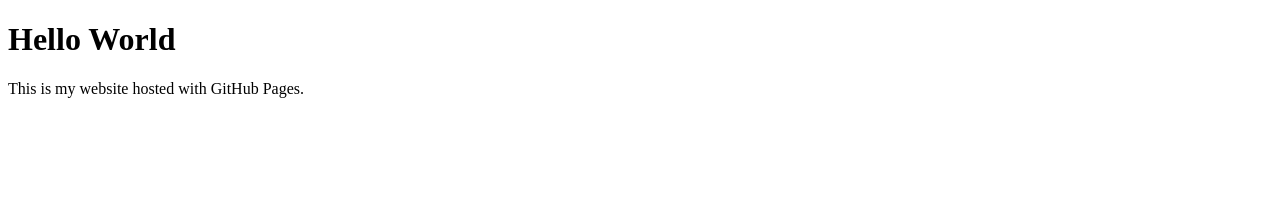
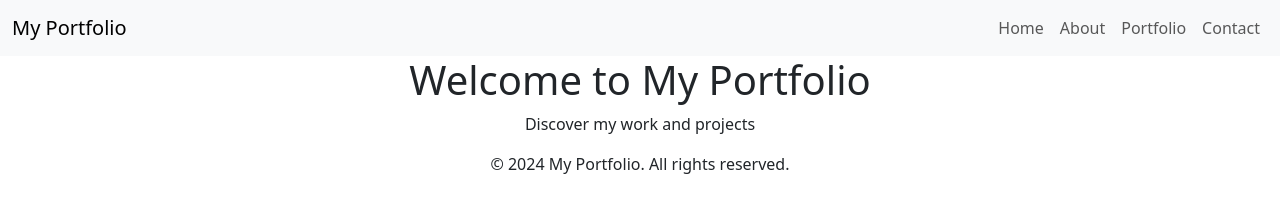
Before and after one commit to AyakazeZero/AyakazeZero.github.io, a plain HTML site: page index.html in a window 1280 px wide. Drawn offline with nearby package versions, Linux system fonts and the light colour scheme.

Commit message:
Update index.html

```diff
--- a/index.html
+++ b/index.html
@@ -1,10 +1,52 @@
 <!DOCTYPE html>
-<html>
+<html lang="en">
 <head>
-    <title>My GitHub Page</title>
+    <meta charset="UTF-8">
+    <meta name="viewport" content="width=device-width, initial-scale=1.0">
+    <title>Portfolio - Home</title>
+    <link rel="stylesheet" href="css/styles.css">
+    <link href="https://cdn.jsdelivr.net/npm/bootstrap@5.3.0/dist/css/bootstrap.min.css" rel="stylesheet">
 </head>
 <body>
-    <h1>Hello World</h1>
-    <p>This is my website hosted with GitHub Pages.</p>
+    <!-- Navbar -->
+    <nav class="navbar navbar-expand-lg navbar-light bg-light">
+        <div class="container-fluid">
+            <a class="navbar-brand" href="index.html">My Portfolio</a>
+            <button class="navbar-toggler" type="button" data-bs-toggle="collapse" data-bs-target="#navbarNav" aria-controls="navbarNav" aria-expanded="false" aria-label="Toggle navigation">
+                <span class="navbar-toggler-icon"></span>
+            </button>
+            <div class="collapse navbar-collapse" id="navbarNav">
+                <ul class="navbar-nav ms-auto">
+                    <li class="nav-item">
+                        <a class="nav-link" href="index.html">Home</a>
+                    </li>
+                    <li class="nav-item">
+                        <a class="nav-link" href="about.html">About</a>
+                    </li>
+                    <li class="nav-item">
+                        <a class="nav-link" href="portfolio.html">Portfolio</a>
+                    </li>
+                    <li class="nav-item">
+                        <a class="nav-link" href="contact.html">Contact</a>
+                    </li>
+                </ul>
+            </div>
+        </div>
+    </nav>
+
+    <!-- Hero Section -->
+    <header class="hero-section text-center">
+        <div class="container">
+            <h1>Welcome to My Portfolio</h1>
+            <p>Discover my work and projects</p>
+        </div>
+    </header>
+
+    <!-- Footer -->
+    <footer class="text-center">
+        <p>&copy; 2024 My Portfolio. All rights reserved.</p>
+    </footer>
+
+    <script src="https://cdn.jsdelivr.net/npm/bootstrap@5.3.0/dist/js/bootstrap.bundle.min.js"></script>
 </body>
 </html>
```
